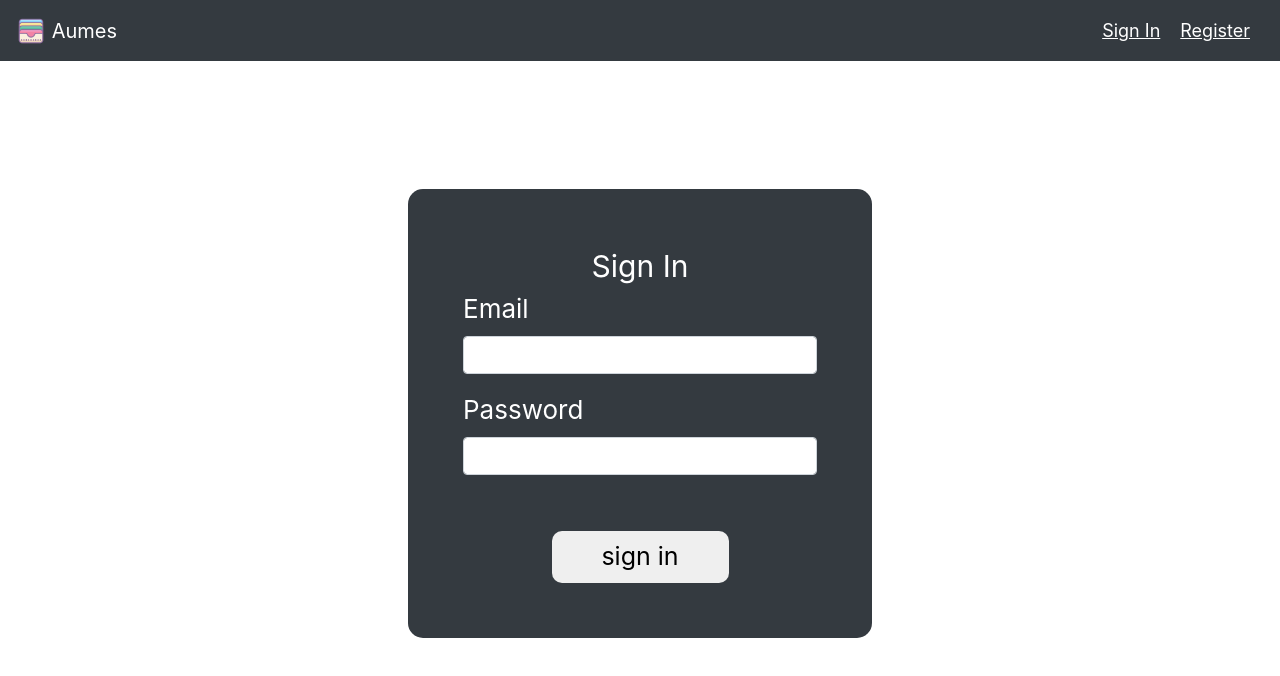
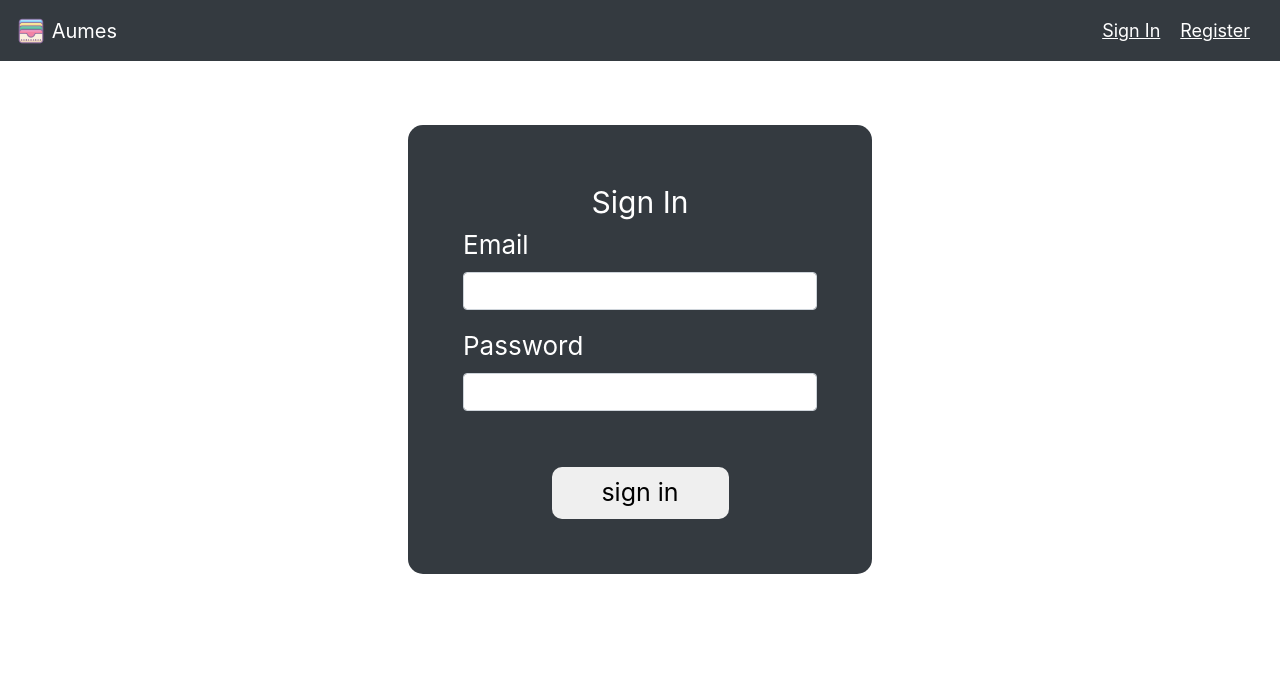
Before and after one commit to luigicampagnola/project-7, a React (Create React App) app: page / in a window 1280 px wide. Shown: the top 676 px of the page. Built offline with nearby package versions, Linux system fonts and the light colour scheme.

Commit message:
quick margin fix

```diff
--- a/src/Components/Register/Register.css
+++ b/src/Components/Register/Register.css
@@ -1,5 +1,5 @@
 .reg-form {
-  margin-top: 10%;
+  margin-top: 5%;
   margin-bottom: 30%;
   background-color: #343a40;
   max-width: 50px;
--- a/src/Components/SignIn/SignIn.css
+++ b/src/Components/SignIn/SignIn.css
@@ -1,5 +1,5 @@
 .signin {
-  margin-top: 10%;
+  margin-top: 5%;
   margin-bottom: 30%;
   background-color: #343a40;
   max-width: 50px;
```
